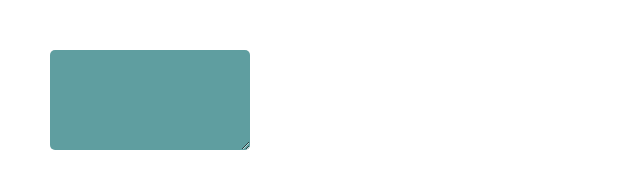
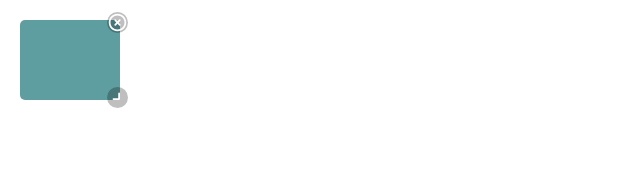
Before and after one commit to Noel-S/mesas, a plain HTML site: page index.html in a window 1280 px wide. Shown: the whole page, without its empty margins (0-640 px from the left). Drawn offline with Linux system fonts and the light colour scheme.

Commit message:
Resizing elements and adding buttons to table

```diff
--- a/index.css
+++ b/index.css
@@ -6,69 +6,76 @@ body {
 #grid {
     width: 800px;
     height: 500px;
-    /* background-color: brown; */
 }
 
 .table {
-    width: 200px;
-    height: 100px;
+    width: 100px;
+    height: 80px;
     position: absolute;
-    top: 50px;
-    left: 50px;
+    top: 20px;
+    left: 20px;
     background-color: cadetblue;
     border-radius: 5px;
     cursor: grab;
     user-select: none;
-    resize: both;
-    overflow: hidden;
     -moz-user-select: none;    /* Mozilla */
     -khtml-user-select: none;   /* Chrome */
     -o-user-select: none;      /* Opera */
- }
+}
+
+.table:hover * {
+    display: block;
+}
 
 .table > button {
-    display: none;
     padding: 0;
-    height: 24px;
-    width: 24px;
+    height: 21px;
+    width: 21px;
     position: absolute;
-    background-color: rgba(0, 0, 0, 0.5);
+    background-color: rgba(0, 0, 0, 0.25);
     cursor: pointer;
-    top: -12.5px;
-    right: -12.5px;
+    top: -8px;
+    right: -8px;
     border-radius: 50%;
     border: none;
 }
 
+.table > button > svg {
+    width: 21px;
+    height: 21px;
+}
+
 .table > button:hover {
-    background-color: black;
+    background-color: rgba(0, 0, 0, 0.5);;
 }
 
 .table > button:active {
-    background-color: rgba(0, 0, 0, 0.5);
+    background-color: rgba(0, 0, 0, 0.25);
 }
 
-/* .table svg {
-    width: 24px;
-    height: 24px;
-    position: absolute;
-    transform: scale(0.8) rotate(-45deg);
-    cursor: se-resize;
-    bottom: -11px;
-    right: -11px;
-    border-radius: 50%;
-    fill:rgba(0, 0, 0, 0.5);
-}
-
-.table svg:hover {
-    fill: black;
-    transform: scale(0.9) rotate(-45deg);
+.table > div > svg {
+    width: 21px;
+    height: 21px;
+    transform: rotate(45deg);
 }
 
 .table > div {
     position: absolute;
     bottom: 0;
     right: 0;
-    width: 10px;
-    height: 10px;
-} */
+    width: 21px;
+    height: 21px;
+    border-radius: 50%;
+    bottom: -8px;
+    right: -8px;
+    background-color: rgba(0, 0, 0, 0.25);
+    cursor: se-resize;
+}
+
+.table > div:hover {
+    background-color: rgba(0, 0, 0, 0.5);;
+}
+
+.table > div:active {
+    background-color: rgba(0, 0, 0, 0.25);;
+}
--- a/index.html
+++ b/index.html
@@ -8,9 +8,8 @@
     <title>Document</title>
 </head>
 <body>
-    <div id="grid">
+    <div id="grid"></div>
+    <script src="index.js"></script>
 
-    </div>
-    <script src="index.js"></script>
 </body>
 </html>
--- a/index.js
+++ b/index.js
@@ -1,6 +1,7 @@
 const tables = [
     {
         id: 'loBk97GJ7HJgJG',
+        number: '23',
         shape: 'circle',
         width: 20,
         height: 20,
@@ -27,65 +28,67 @@ const tables = [
 
 var initialX;
 var initialY;
+var initialWidth;
+var initialHeigth;
 var initialXResize;
 var initialYResize;
 
-const onMouseDown = (event) =>{
+function onMouseDown(event) {
     event.target.addEventListener('mousemove', onMouseMove);
     initialX = event.clientX - event.target.offsetLeft;
     initialY = event.clientY - event.target.offsetTop;
 }
 
-const onMouseMove = (event) => {
+function onMouseMove(event) {
     let xOffset = event.clientX - initialX;
     let yOffset = event.clientY - initialY;
     event.target.style.left = `${xOffset}px`;
     event.target.style.top = `${yOffset}px`;
 }
 
-const onMouseUp = (event) =>{
+function onMouseUp(event) {
     event.target.removeEventListener('mousemove', onMouseMove);
 }
 
-const onMouseDownResize = (event) => {
+function onMouseDownResize(event) {
+    initialXResize = event.clientX;
+    initialYResize = event.clientY;
+    initialWidth = event.currentTarget.parentElement.offsetWidth; //event.clientX - event.currentTarget.offsetLeft;
+    initialHeigth = event.currentTarget.parentElement.offsetHeight; //event.clientY - event.currentTarget.offsetTop;
     event.currentTarget.addEventListener('mousemove', onMouseMoveResize);
-    initialXResize = event.clientX - event.currentTarget.offsetLeft;
-    initialYResize = event.clientY - event.currentTarget.offsetTop;
 }
 
-const onMouseMoveResize = (event) => {
-    let xOffset = event.pageX - event.currentTarget.getBoundingClientRect().left;
-    let yOffset = event.pageY - event.currentTarget.getBoundingClientRect().top;
-    event.currentTarget.parentElement.style.width = `${event.currentTarget.parentElement.offsetWidth + xOffset}px`;
-    event.currentTarget.parentElement.style.height = `${event.currentTarget.parentElement.offsetHeight + yOffset}px`;
+function onMouseMoveResize (event) {
+    let xOffset = initialWidth + event.clientX - initialXResize;
+    let yOffset = initialHeigth + event.clientY - initialYResize;
+    event.currentTarget.parentElement.style.width = `${xOffset}px`;
+    event.currentTarget.parentElement.style.height = `${yOffset}px`;
 }
 
-const onMouseUpResize = (event) => {
+function onMouseUpResize (event) {
     event.currentTarget.removeEventListener('mousemove', onMouseMoveResize);
 }
 
-const changeForm = (event) => {
-    event.currentTarget
+function changeForm(event) {
+    let br = event.currentTarget.style.borderRadius;
+    if (br.length < 5) {
+        event.currentTarget.style.borderRadius = `10000000px`;
+    } else {
+        event.currentTarget.style.borderRadius = `5px`;
+    }
 }
 
 const renderTable = () => {
-    return `<div class="table">
-            <button><svg xmlns="http://www.w3.org/2000/svg" height="24px" viewBox="0 0 24 24" width="24px" fill="#FFFFFF"><path d="M0 0h24v24H0V0z" fill="none"/><path d="M13.89 8.7L12 10.59 10.11 8.7c-.39-.39-1.02-.39-1.41 0-.39.39-.39 1.02 0 1.41L10.59 12 8.7 13.89c-.39.39-.39 1.02 0 1.41.39.39 1.02.39 1.41 0L12 13.41l1.89 1.89c.39.39 1.02.39 1.41 0 .39-.39.39-1.02 0-1.41L13.41 12l1.89-1.89c.39-.39.39-1.02 0-1.41-.39-.38-1.03-.38-1.41 0zM12 2C6.47 2 2 6.47 2 12s4.47 10 10 10 10-4.47 10-10S17.53 2 12 2zm0 18c-4.41 0-8-3.59-8-8s3.59-8 8-8 8 3.59 8 8-3.59 8-8 8z"/></svg></button>
+    let tableElement = document.createElement('div');
+    tableElement.innerHTML = `<div class="table">
+        <button>
+        <svg xmlns="http://www.w3.org/2000/svg" height="24px" viewBox="0 0 24 24" width="24px" fill="#FFFFFF"><path d="M0 0h24v24H0V0z" fill="none"/><path d="M13.89 8.7L12 10.59 10.11 8.7c-.39-.39-1.02-.39-1.41 0-.39.39-.39 1.02 0 1.41L10.59 12 8.7 13.89c-.39.39-.39 1.02 0 1.41.39.39 1.02.39 1.41 0L12 13.41l1.89 1.89c.39.39 1.02.39 1.41 0 .39-.39.39-1.02 0-1.41L13.41 12l1.89-1.89c.39-.39.39-1.02 0-1.41-.39-.38-1.03-.38-1.41 0zM12 2C6.47 2 2 6.47 2 12s4.47 10 10 10 10-4.47 10-10S17.53 2 12 2zm0 18c-4.41 0-8-3.59-8-8s3.59-8 8-8 8 3.59 8 8-3.59 8-8 8z"/></svg>
+        </button>
+        <div>
+        <svg xmlns="http://www.w3.org/2000/svg" height="24px" viewBox="0 0 24 24" width="24px" fill="#FFFFFF"><path d="M0 0h24v24H0V0z" fill="none"/><path d="M9.29 6.71c-.39.39-.39 1.02 0 1.41L13.17 12l-3.88 3.88c-.39.39-.39 1.02 0 1.41.39.39 1.02.39 1.41 0l4.59-4.59c.39-.39.39-1.02 0-1.41L10.7 6.7c-.38-.38-1.02-.38-1.41.01z"/></svg>
+        </div>
         </div>`;
-}
-
-{/* <div>
-                <svg xmlns="http://www.w3.org/2000/svg" height="24px" viewBox="0 0 24 24" width="24px" fill="#000000"><path d="M0 0h24v24H0V0z" fill="none"/><path d="M11 18h2c.55 0 1-.45 1-1s-.45-1-1-1h-2c-.55 0-1 .45-1 1s.45 1 1 1zM3 7c0 .55.45 1 1 1h16c.55 0 1-.45 1-1s-.45-1-1-1H4c-.55 0-1 .45-1 1zm4 6h10c.55 0 1-.45 1-1s-.45-1-1-1H7c-.55 0-1 .45-1 1s.45 1 1 1z"/></svg>
-            </div> */}
-
-var grid = document.getElementById('grid');
-
-for (const table of tables) {
-    console.log(renderTable());
-    grid.innerHTML += renderTable();
-}
-
-document.querySelectorAll('.table').forEach((tableElement) => {
+    tableElement = tableElement.firstChild;
     tableElement.addEventListener('dblclick', changeForm);
     tableElement.addEventListener('mousedown', onMouseDown);
     tableElement.addEventListener('mouseup', onMouseUp);
@@ -93,4 +96,12 @@ document.querySelectorAll('.table').forEach((tableElement) => {
     tableElement.lastElementChild.addEventListener('mousedown', onMouseDownResize);
     tableElement.lastElementChild.addEventListener('mouseup', onMouseUpResize);
     // tableElement.lastElementChild.addEventListener('mouseout', () => tableElement.lastElementChild.removeEventListener('mousemove', onMouseMoveResize));
-});
+    return tableElement;
+}
+
+var grid = document.getElementById('grid');
+
+for (const table of tables) {
+    let tableElement = renderTable();
+    grid.appendChild(tableElement);
+}
```
Also changed, not shown: test.js (added).
